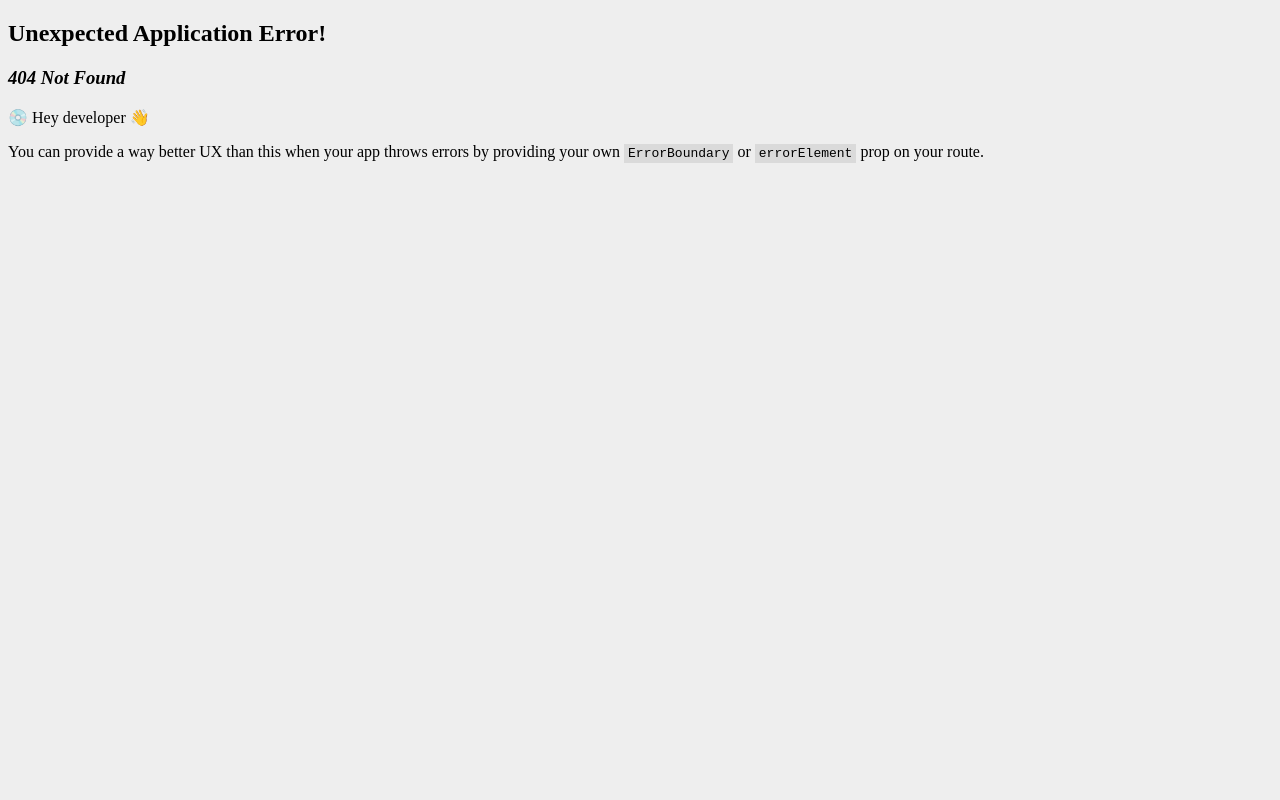
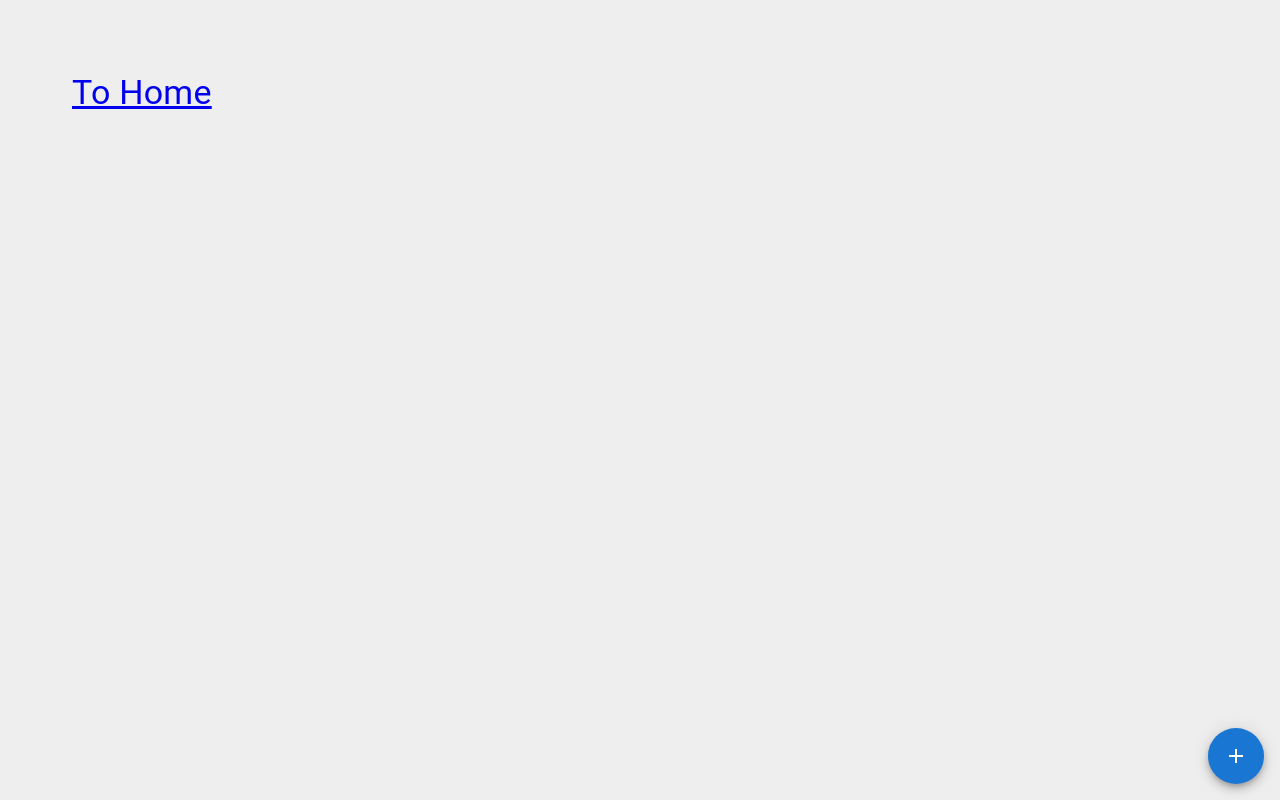
Before and after one commit to DonOhhhh/React-MUI-Tutorials, a React (Vite) app: page /speeddial in a window 1280 px wide. Before the commit this address had no page. Built offline with nearby package versions, Linux system fonts and the light colour scheme.

Commit message:
feat : SpeedDial

```diff
--- a/src/components/Links.tsx
+++ b/src/components/Links.tsx
@@ -20,6 +20,7 @@
         { link: "/link", text: "Link" },
         { link: "/breadcrumbs", text: "Breadcrumbs" },
         { link: "/drawer", text: "Drawer" },
+        { link: "/speeddial", text: "SpeedDial" },
     ];
 
     return (
--- /dev/null
+++ b/src/components/MuiSpeedDial.tsx
@@ -0,0 +1,26 @@
+import { CopyAll, Edit, Print, Share } from "@mui/icons-material";
+import { SpeedDial, SpeedDialAction, SpeedDialIcon } from "@mui/material";
+
+export const MuiSpeedDial = () => {
+    return (
+        <SpeedDial
+            ariaLabel="Navigation speed dial"
+            sx={{ position: "absolute", bottom: 16, right: 16 }}
+            icon={<SpeedDialIcon openIcon={<Edit />} />}
+        >
+            <SpeedDialAction
+                icon={<CopyAll />}
+                tooltipTitle="Copy"
+                tooltipOpen
+            ></SpeedDialAction>
+            <SpeedDialAction
+                icon={<Print />}
+                tooltipTitle="Print"
+            ></SpeedDialAction>
+            <SpeedDialAction
+                icon={<Share />}
+                tooltipTitle="Share"
+            ></SpeedDialAction>
+        </SpeedDial>
+    );
+};
--- a/src/main.tsx
+++ b/src/main.tsx
@@ -19,6 +19,7 @@
 import { MuiLink } from "./components/MuiLink.tsx";
 import { MuiBreadcrumbs } from "./components/MuiBreadcrumbs.tsx";
 import { MuiDrawer } from "./components/MuiDrawer.tsx";
+import { MuiSpeedDial } from "./components/MuiSpeedDial.tsx";
 
 const router = createBrowserRouter([
     {
@@ -97,6 +98,10 @@
                 path: "/drawer",
                 element: <MuiDrawer />,
             },
+            {
+                path: "/speeddial",
+                element: <MuiSpeedDial />,
+            },
         ],
     },
 ]);
```
